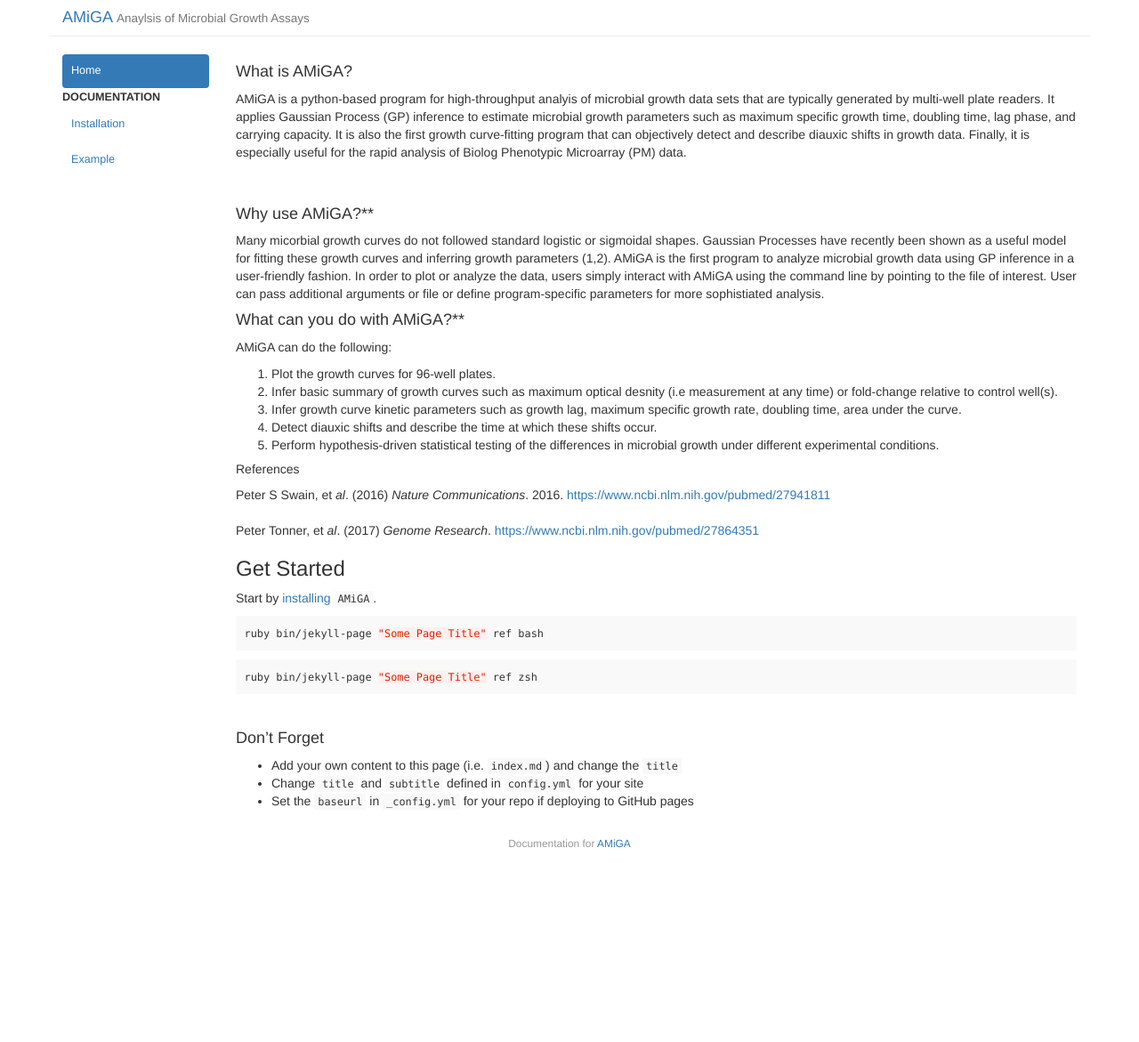
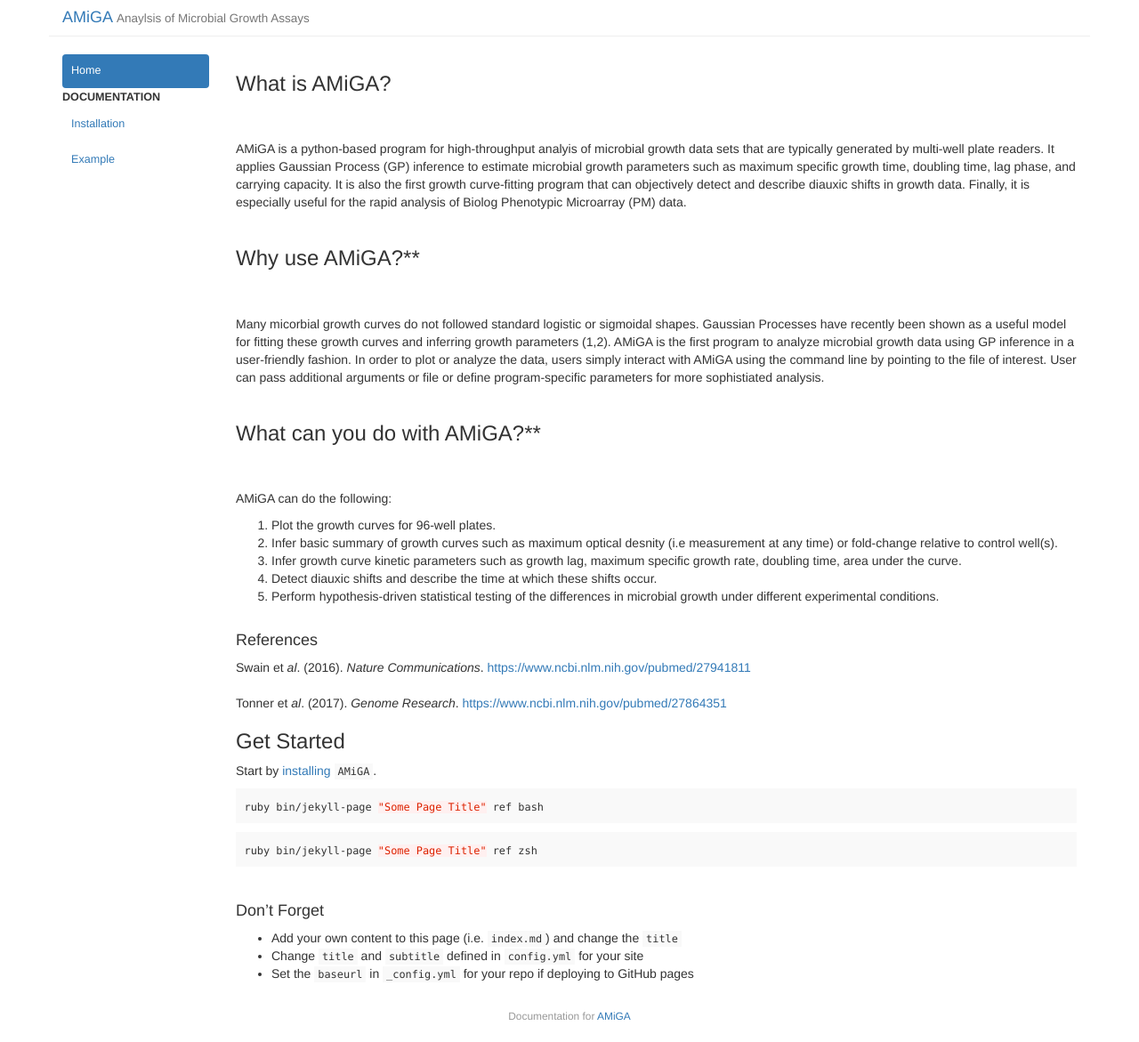
Before and after one commit to firasmidani/amiga, a Jekyll site: the page built from docs/index.md, in a window 1280 px wide. Shown: the whole page at 89% size. Built offline with Jekyll 4.4.1, drawn with Linux system fonts in a browser that asks for light colours; before the commit the page ends 977 px from its top, so only the background shows below that.

Commit message:
more formatting

```diff
--- a/docs/index.md
+++ b/docs/index.md
@@ -4,32 +4,35 @@
 ---
 
 
-#### What is AMiGA?
+### What is AMiGA?
 
+<br /><br />
 AMiGA is a python-based program for high-throughput analyis of microbial growth  data sets that are typically generated by multi-well plate readers. It applies Gaussian Process (GP<a></a>) inference to estimate microbial growth parameters such as maximum specific growth time, doubling time, lag phase, and carrying capacity. It is also the first growth curve-fitting program that can objectively detect and describe diauxic shifts in growth data. Finally, it is especially useful for the rapid analysis of Biolog Phenotypic Microarray (PM<a></a>) data.
-<br /><br /><br />
+<br /><br />
 
-#### Why use AMiGA?**
+### Why use AMiGA?**
 
+<br /><br />
 Many micorbial growth curves do not followed standard logistic or sigmoidal shapes. Gaussian Processes have recently been shown as a useful model for fitting these growth curves and inferring growth parameters (1,2<a></a>). AMiGA is the first program to analyze microbial growth data using GP inference in a user-friendly fashion. In order to plot or analyze the data, users simply interact with AMiGA using the command line by pointing to the file of interest. User can pass additional arguments or file or define program-specific parameters for more sophistiated analysis.
-<br />
+<br /><br />
 
-#### What can you do with AMiGA?**
+### What can you do with AMiGA?**
 
+<br /><br />
 AMiGA can do the following:
 1. Plot the growth curves for 96-well plates.
 2. Infer basic summary of growth curves such as maximum optical desnity \(i.e measurement at any time<a></a>) or fold-change relative to control well\(s<a></a>).
 3. Infer growth curve kinetic parameters such as growth lag, maximum specific growth rate, doubling time, area under the curve.
 4. Detect diauxic shifts and describe the time at which these shifts occur.
 5. Perform hypothesis-driven statistical testing of the differences in microbial growth under different experimental conditions.
-<br />
+<br /><br />
 
-##### References
+#### References
 
-Peter S Swain, et *al*. (2016<a></a>) *Nature Communications*. 2016. <a href="https://www.ncbi.nlm.nih.gov/pubmed/27941811">https://www.ncbi.nlm.nih.gov/pubmed/27941811</a>
+Swain et *al*. (2016<a></a>). *Nature Communications*. <a href="https://www.ncbi.nlm.nih.gov/pubmed/27941811">https://www.ncbi.nlm.nih.gov/pubmed/27941811</a>
 <br />
 <br />
-Peter Tonner, et *al*. (2017<a></a>) *Genome Research*. <a href="https://www.ncbi.nlm.nih.gov/pubmed/27864351">https://www.ncbi.nlm.nih.gov/pubmed/27864351</a>
+Tonner et *al*. (2017<a></a>). *Genome Research*. <a href="https://www.ncbi.nlm.nih.gov/pubmed/27864351">https://www.ncbi.nlm.nih.gov/pubmed/27864351</a>
 <br />
 
 ### Get Started
```
